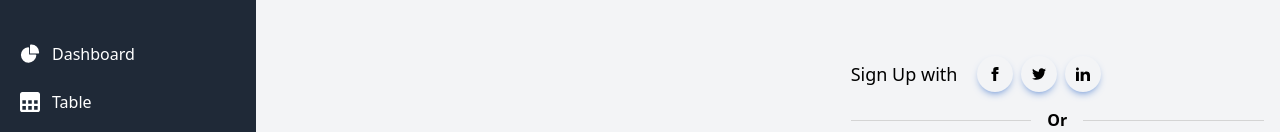
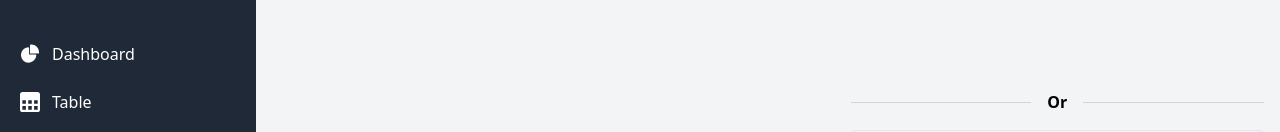
Before and after one commit to yadamoon/Admin-Panel, a React (Vite) app in the folder Dashboard/: page /SignUp in a window 1280 px wide. Shown: the part 163-295 px from the top of the page. Built offline with nearby package versions, Linux system fonts and the light colour scheme.

Commit message:
deleted some code

```diff
--- a/Dashboard/src/components/pages/SignUp.jsx
+++ b/Dashboard/src/components/pages/SignUp.jsx
@@ -45,63 +45,6 @@ const SignUp = () => {
             <div className="mb-12 md:mb-0 md:w-8/12 lg:w-5/12 xl:w-5/12">
               <form>
                 {/* <!--Sign in section--> */}
-                <div className="flex flex-row items-center justify-center lg:justify-start">
-                  <p className="mb-0 mr-4 text-lg">Sign Up with</p>
-
-                  {/* <!-- Facebook --> */}
-                  <button
-                    type="button"
-                    data-te-ripple-init
-                    data-te-ripple-color="light"
-                    className="inlne-block mx-1 h-9 w-9 rounded-full bg-primary uppercase leading-normal shadow-[0_4px_9px_-4px_#3b71ca] transition duration-150 ease-in-out hover:bg-primary-600 hover:shadow-[0_8px_9px_-4px_rgba(59,113,202,0.3),0_4px_18px_0_rgba(59,113,202,0.2)] focus:bg-primary-600 focus:shadow-[0_8px_9px_-4px_rgba(59,113,202,0.3),0_4px_18px_0_rgba(59,113,202,0.2)] focus:outline-none focus:ring-0 active:bg-primary-700 active:shadow-[0_8px_9px_-4px_rgba(59,113,202,0.3),0_4px_18px_0_rgba(59,113,202,0.2)] dark:shadow-[0_4px_9px_-4px_rgba(59,113,202,0.5)] dark:hover:shadow-[0_8px_9px_-4px_rgba(59,113,202,0.2),0_4px_18px_0_rgba(59,113,202,0.1)] dark:focus:shadow-[0_8px_9px_-4px_rgba(59,113,202,0.2),0_4px_18px_0_rgba(59,113,202,0.1)] dark:active:shadow-[0_8px_9px_-4px_rgba(59,113,202,0.2),0_4px_18px_0_rgba(59,113,202,0.1)]"
-                  >
-                    {/* <!-- Facebook --> */}
-                    <svg
-                      xmlns="http://www.w3.org/2000/svg"
-                      className="mx-auto h-3.5 w-3.5"
-                      fill="currentColor"
-                      viewBox="0 0 24 24"
-                    >
-                      <path d="M9 8h-3v4h3v12h5v-12h3.642l.358-4h-4v-1.667c0-.955.192-1.333 1.115-1.333h2.885v-5h-3.808c-3.596 0-5.192 1.583-5.192 4.615v3.385z" />
-                    </svg>
-                  </button>
-
-                  {/* <!-- Twitter --> */}
-                  <button
-                    type="button"
-                    data-te-ripple-init
-                    data-te-ripple-color="light"
-                    className="inlne-block mx-1 h-9 w-9 rounded-full bg-primary uppercase leading-normal  shadow-[0_4px_9px_-4px_#3b71ca] transition duration-150 ease-in-out hover:bg-primary-600 hover:shadow-[0_8px_9px_-4px_rgba(59,113,202,0.3),0_4px_18px_0_rgba(59,113,202,0.2)] focus:bg-primary-600 focus:shadow-[0_8px_9px_-4px_rgba(59,113,202,0.3),0_4px_18px_0_rgba(59,113,202,0.2)] focus:outline-none focus:ring-0 active:bg-primary-700 active:shadow-[0_8px_9px_-4px_rgba(59,113,202,0.3),0_4px_18px_0_rgba(59,113,202,0.2)] dark:shadow-[0_4px_9px_-4px_rgba(59,113,202,0.5)] dark:hover:shadow-[0_8px_9px_-4px_rgba(59,113,202,0.2),0_4px_18px_0_rgba(59,113,202,0.1)] dark:focus:shadow-[0_8px_9px_-4px_rgba(59,113,202,0.2),0_4px_18px_0_rgba(59,113,202,0.1)] dark:active:shadow-[0_8px_9px_-4px_rgba(59,113,202,0.2),0_4px_18px_0_rgba(59,113,202,0.1)]"
-                  >
-                    {/* <!-- Twitter --> */}
-                    <svg
-                      xmlns="http://www.w3.org/2000/svg"
-                      className="mx-auto h-3.5 w-3.5"
-                      fill="currentColor"
-                      viewBox="0 0 24 24"
-                    >
-                      <path d="M24 4.557c-.883.392-1.832.656-2.828.775 1.017-.609 1.798-1.574 2.165-2.724-.951.564-2.005.974-3.127 1.195-.897-.957-2.178-1.555-3.594-1.555-3.179 0-5.515 2.966-4.797 6.045-4.091-.205-7.719-2.165-10.148-5.144-1.29 2.213-.669 5.108 1.523 6.574-.806-.026-1.566-.247-2.229-.616-.054 2.281 1.581 4.415 3.949 4.89-.693.188-1.452.232-2.224.084.626 1.956 2.444 3.379 4.6 3.419-2.07 1.623-4.678 2.348-7.29 2.04 2.179 1.397 4.768 2.212 7.548 2.212 9.142 0 14.307-7.721 13.995-14.646.962-.695 1.797-1.562 2.457-2.549z" />
-                    </svg>
-                  </button>
-
-                  {/* <!-- Linkedin --> */}
-                  <button
-                    type="button"
-                    data-te-ripple-init
-                    data-te-ripple-color="light"
-                    className="inlne-block mx-1 h-9 w-9 rounded-full bg-primary uppercase leading-normal  shadow-[0_4px_9px_-4px_#3b71ca] transition duration-150 ease-in-out hover:bg-primary-600 hover:shadow-[0_8px_9px_-4px_rgba(59,113,202,0.3),0_4px_18px_0_rgba(59,113,202,0.2)] focus:bg-primary-600 focus:shadow-[0_8px_9px_-4px_rgba(59,113,202,0.3),0_4px_18px_0_rgba(59,113,202,0.2)] focus:outline-none focus:ring-0 active:bg-primary-700 active:shadow-[0_8px_9px_-4px_rgba(59,113,202,0.3),0_4px_18px_0_rgba(59,113,202,0.2)] dark:shadow-[0_4px_9px_-4px_rgba(59,113,202,0.5)] dark:hover:shadow-[0_8px_9px_-4px_rgba(59,113,202,0.2),0_4px_18px_0_rgba(59,113,202,0.1)] dark:focus:shadow-[0_8px_9px_-4px_rgba(59,113,202,0.2),0_4px_18px_0_rgba(59,113,202,0.1)] dark:active:shadow-[0_8px_9px_-4px_rgba(59,113,202,0.2),0_4px_18px_0_rgba(59,113,202,0.1)]"
-                  >
-                    {/* <!-- Linkedin --> */}
-                    <svg
-                      xmlns="http://www.w3.org/2000/svg"
-                      className="mx-auto h-3.5 w-3.5"
-                      fill="currentColor"
-                      viewBox="0 0 24 24"
-                    >
-                      <path d="M4.98 3.5c0 1.381-1.11 2.5-2.48 2.5s-2.48-1.119-2.48-2.5c0-1.38 1.11-2.5 2.48-2.5s2.48 1.12 2.48 2.5zm.02 4.5h-5v16h5v-16zm7.982 0h-4.968v16h4.969v-8.399c0-4.67 6.029-5.052 6.029 0v8.399h4.988v-10.131c0-7.88-8.922-7.593-11.018-3.714v-2.155z" />
-                    </svg>
-                  </button>
-                </div>
 
                 {/* <!-- Separator between social media sign in and email/password sign in --> */}
                 <div className="my-4 flex items-center before:mt-0.5 before:flex-1 before:border-t before:border-neutral-300 after:mt-0.5 after:flex-1 after:border-t after:border-neutral-300">
```
